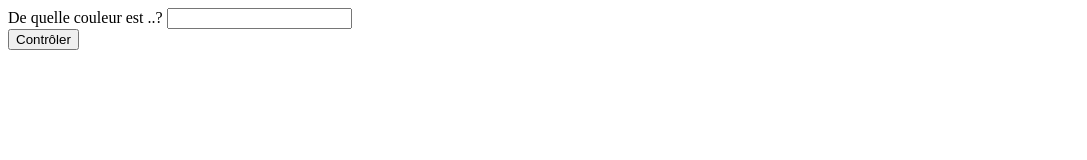
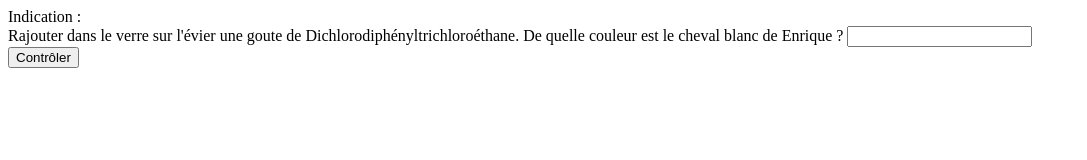
Before and after one commit to benjaminmorea/benjaminmorea.github.io, a plain HTML site: page color.html in a window 1280 px wide. Shown: the whole page, without its empty margins (0-1087 px from the left). Drawn offline with Linux system fonts and the light colour scheme.

Commit message:
Update color.html

```diff
--- a/color.html
+++ b/color.html
@@ -5,7 +5,7 @@
 function controle(form1) {
 var rep = document.form1.input.value;
 	if(rep === "bleu" || rep === "Bleu" || rep === "BLEU"){
-		alert("Bien joué !")
+		alert("Bien joué ! Tout le monde est d'accord pour dire que je suis quelqu'un de froid.")
 	} else {
 		alert("Votre réponse n'est pas bonne, réessayez !");
 	}
@@ -14,7 +14,10 @@ var rep = document.form1.input.value;
 </HEAD>
 <BODY>
 <FORM onSubmit="Javascript:controle(form1)" NAME="form1">
-De quelle couleur est ..?
+Indication :
+<BR>
+Rajouter dans le verre sur l'évier une goute de Dichlorodiphényltrichloroéthane.
+De quelle couleur est le cheval blanc de Enrique ?
 <INPUT TYPE="text" NAME="input" VALUE=""><BR>
 <INPUT TYPE="button" NAME="bouton" VALUE="Contrôler" onClick="controle(form1)">
 </FORM>
```
